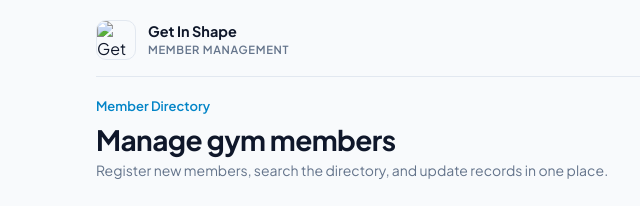
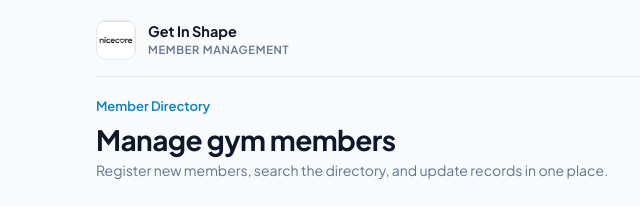
Before and after one commit to Nicecare2024/GetInShape-NiceCare, a website: page member.html in a window 1280 px wide. Shown: the top 206 px of the page, 0-640 px from the left. Drawn offline with nearby package versions, Linux system fonts and the light colour scheme; the site is published under a folder, as on GitHub Pages, so addresses that start at the root find nothing; no server answers.

Commit message:
Standardize navbar logos to use assets/nicecare_logo.png

```diff
--- a/member.html
+++ b/member.html
@@ -12,7 +12,7 @@
   <div class="app-shell">
     <header class="app-topbar">
       <a href="index.html" class="app-brand">
-        <img src="/GetInShape-NiceCare/assets/nicecare_logo.png" alt="Get In Shape logo" class="app-brand-logo">
+        <img src="assets/nicecare_logo.png" alt="Get In Shape logo" class="app-brand-logo">
         <div class="app-brand-text">
           <span class="app-brand-name">Get In Shape</span>
           <span class="app-brand-module">Member Management</span>
```
Also changed, not shown: analytics.html (+1 -1 lines), dashboard.html (+1 -1 lines).
